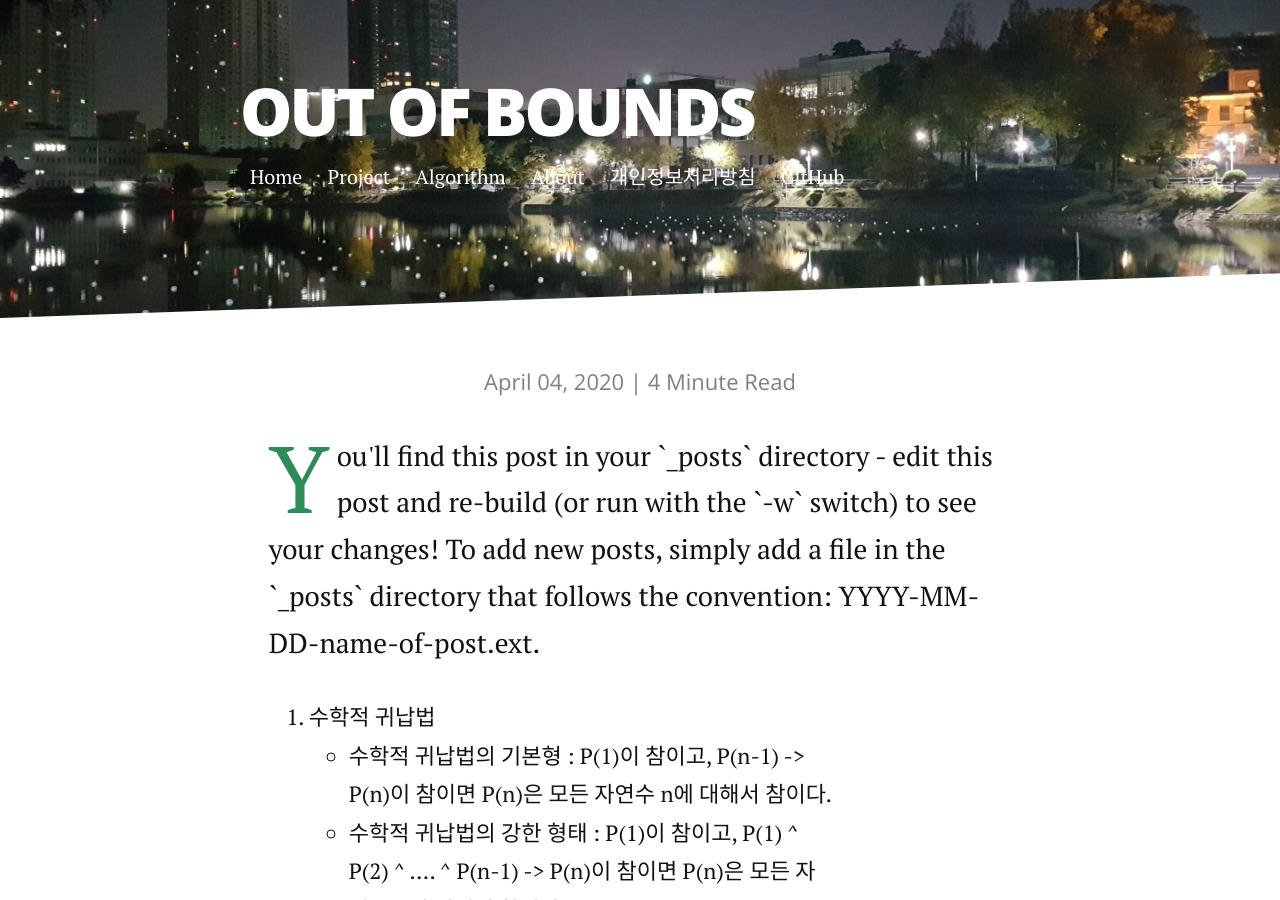
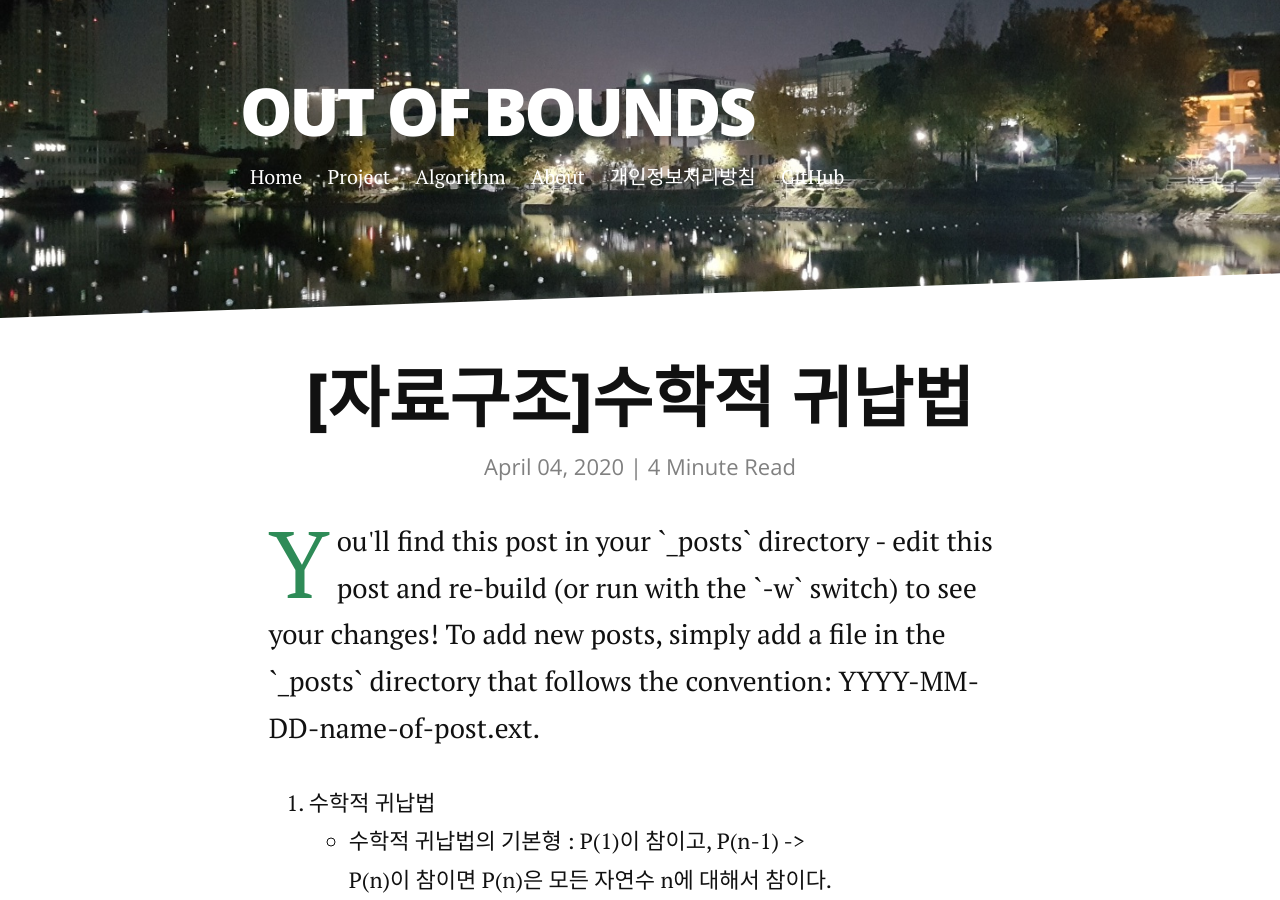
Before and after one commit to KimSungYoon-KOK/KimSungYoon-KOK.github.io, a Jekyll site: the page built from _posts/algorithm/2020-04-04-datastructure-0202.markdown, in a window 1280 px wide and 900 px high. Built offline with Jekyll 4.4.1, drawn with Linux system fonts in a browser that asks for light colours; nearby versions of some CDN libraries.

Commit message:
Update 2020-04-04-datastructure-0202.markdown

```diff
--- a/_posts/algorithm/2020-04-04-datastructure-0202.markdown
+++ b/_posts/algorithm/2020-04-04-datastructure-0202.markdown
@@ -1,6 +1,6 @@
 ---
 layout: post
-title:  ""
+title:  "[자료구조]수학적 귀납법"
 date:   2020-04-04
 tags: [algorithm, c++, baekjoon, greedy]
 category: [Algorithm]
```
